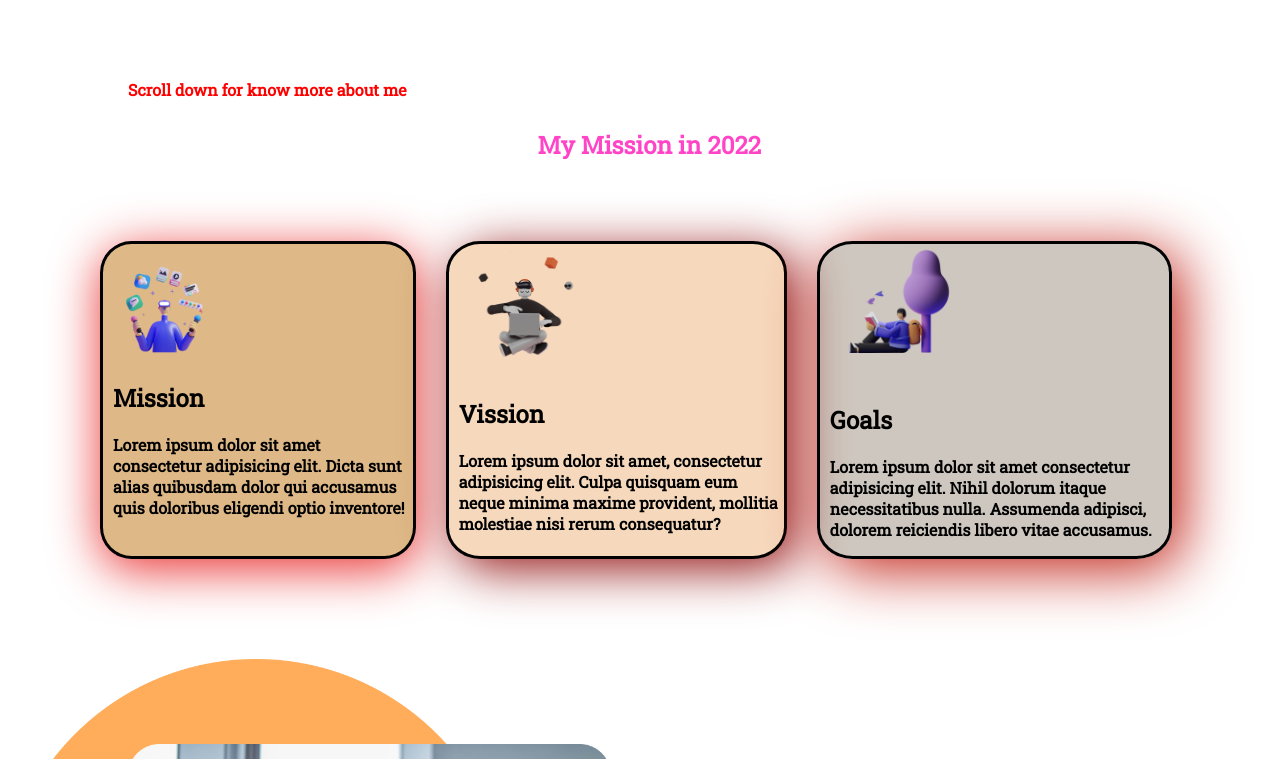
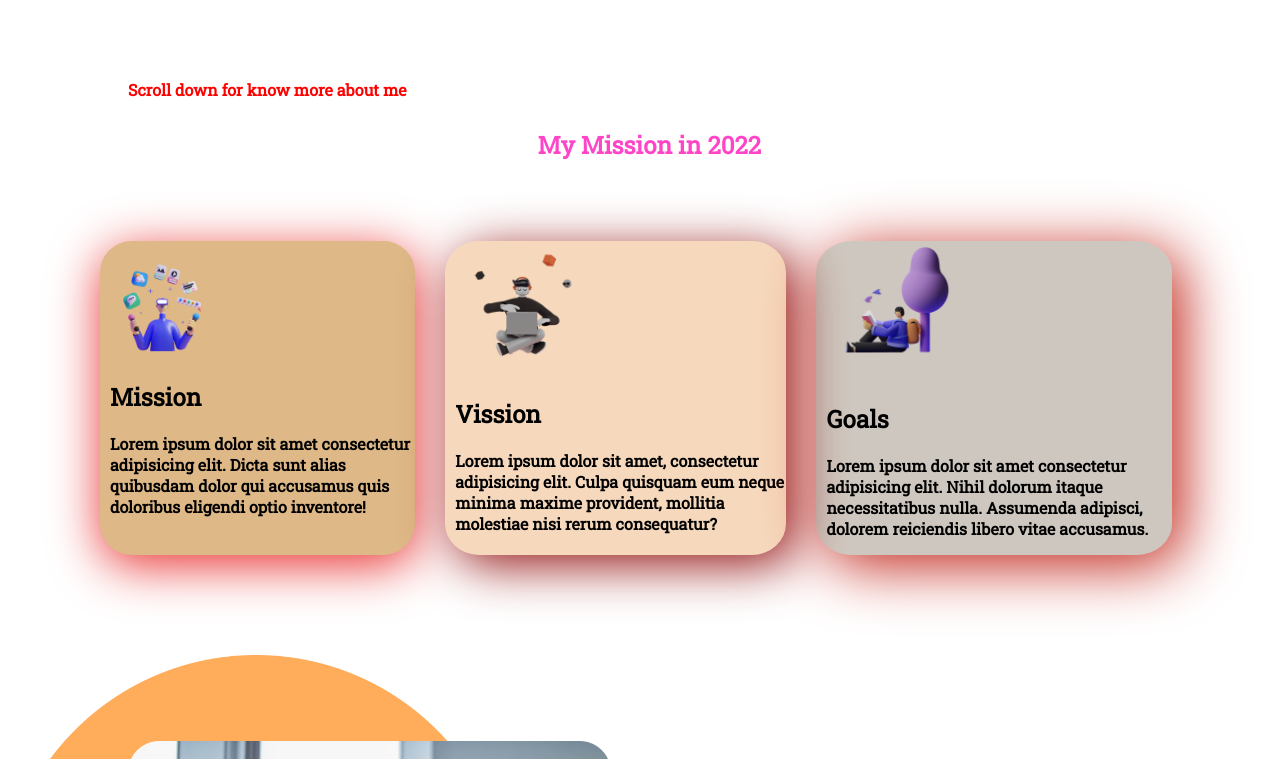
Before and after one commit to riyadh35/Module-5-Assignment, a plain HTML site: page index.html in a window 1280 px wide. Shown: the part 462-1221 px from the top of the page. Drawn offline with Linux system fonts and the light colour scheme.

Commit message:
add again

```diff
--- a/style.css
+++ b/style.css
@@ -72,7 +72,7 @@ span {
     margin-left: 50px;
     padding-left: 10px;
     background-color: burlywood;
-    border: 3px solid;
+    border: 3px white;
     box-shadow: 1px 10px 50px rgb(233, 48, 48);
     border-radius: 10%;
 
@@ -93,7 +93,7 @@ span {
 
 .vission {
     background-color: rgb(246, 217, 189);
-    border: 3px solid;
+    border: 3px white;
     padding-left: 10px;
     box-shadow: 10px 10px 50px rgb(149, 21, 21);
     border-radius: 10%;
@@ -102,7 +102,7 @@ span {
 }
 
 .goals {
-    border: 3px solid;
+    border: 3px white;
     padding-left: 10px;
     box-shadow: 10px 10px 60px rgb(192, 31, 19);
     border-radius: 10%;
```
